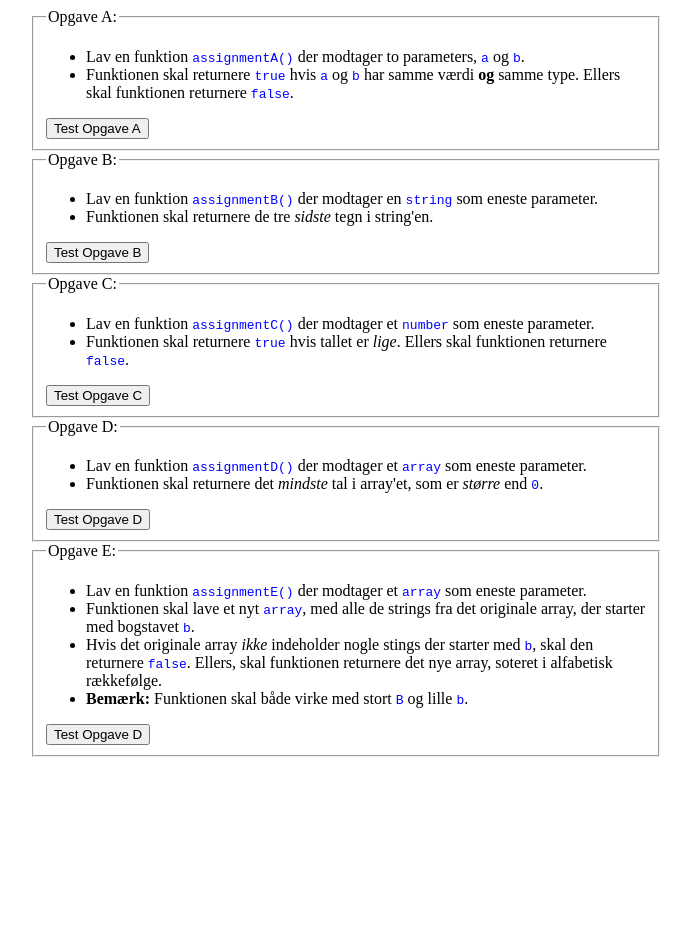
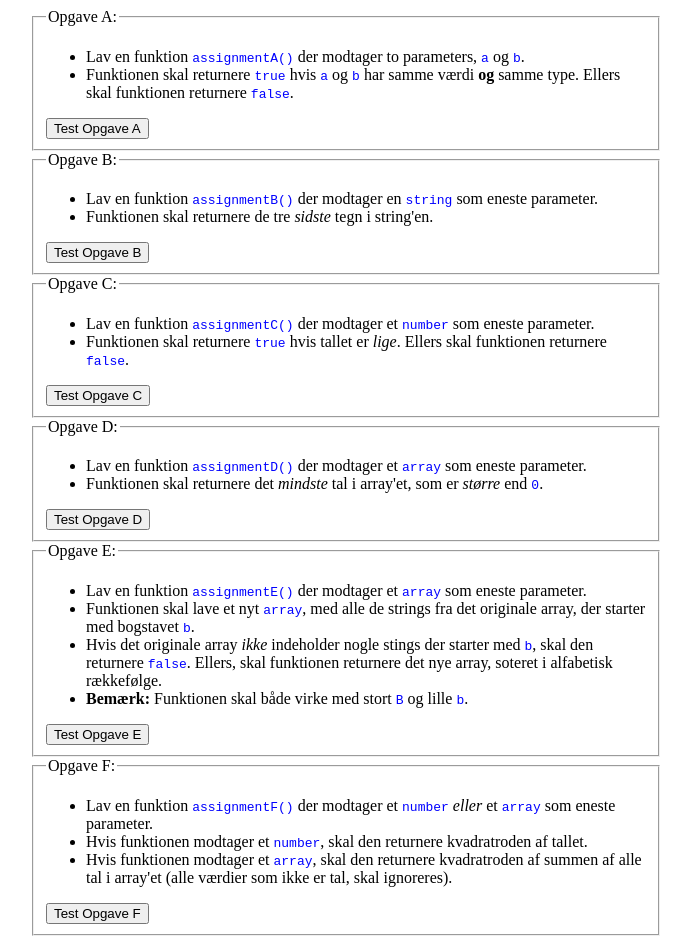
Before and after one commit to CMK-WU11/bootcamp-js-ekstra-opgaver01, a plain HTML site: page index.html in a window 1280 px wide. Shown: the whole page, without its empty margins (294-985 px from the left). Before the commit the page ends 800 px from the top, so only its background shows below. Drawn offline with Linux system fonts and the light colour scheme.

Commit message:
add assiginment f

```diff
--- a/index.html
+++ b/index.html
@@ -57,7 +57,18 @@
             <li><strong>Bemærk:</strong> Funktionen skal både virke med stort <code>B</code> og lille <code>b</code>.</li>
         </ul>
 
-        <button onclick="validate('e')">Test Opgave D</button>
+        <button onclick="validate('e')">Test Opgave E</button>
+    </fieldset>
+
+    <fieldset class="assignmentF">
+        <legend>Opgave F:</legend>
+        <ul>
+            <li>Lav en funktion <code>assignmentF()</code> der modtager et <code>number</code> <em>eller</em> et <code>array</code> som eneste parameter.</li>
+            <li>Hvis funktionen modtager et <code>number</code>, skal den returnere kvadratroden af tallet.
+            <li>Hvis funktionen modtager et <code>array</code>, skal den returnere kvadratroden af summen af alle tal i array'et (alle værdier som ikke er tal, skal ignoreres).</li>
+        </ul>
+
+        <button onclick="validate('f')">Test Opgave F</button>
     </fieldset>
 
 
@@ -71,7 +82,8 @@
                 assignmentB:[ ['Henrik', 'rik'], ['Batman', 'man'], ['Skole', 'ole'], ['Fridag', 'dag'] ],
                 assignmentC:[ [42, true], [69, false], [420, true], [1337, false] ],
                 assignmentD:[ [[8, 2, 88, -111, 0], 2], [[45, -23, 1, 23, 0.5], 0.5], [[343, -32, 88, -111, 635], 88], [[7, 3, 23, -4, 73], 3] ],
-                assignmentE:[ [['Brian', 'Henrik', 'batman', 42], ['batman', 'Brian']], [['Carsten', 'Troels', 'Henrik', 999], false], [['Bonk!', 'Boom!', 'Bam!', 'Beep!'], ['Bam!', 'Beep!', 'Bonk!','Boom!']] ]
+                assignmentE:[ [['Brian', 'Henrik', 'batman', 42], ['batman', 'Brian']], [['Carsten', 'Troels', 'Henrik', 999], false], [['Bonk!', 'Boom!', 'Bam!', 'Beep!'], ['Bam!', 'Beep!', 'Bonk!','Boom!']] ],
+                assignmentF:[ [25, 5], [81, 9], [[4, 4, 4, 4], 4], [['HTML', 'CSS', 100, 'JS', 'PHP'], 10] ]
             }
 
             let errors = {};
@@ -107,6 +119,13 @@
 
                     document.querySelector('.assignmentE').style.backgroundColor = errors.assignmentE ? color.invalid : color.valid;
                 break;
+
+                case 'f':
+                    cases.assignmentF.forEach(check => { if (typeof assignmentF === 'undefined' || assignmentF(check[0]) !== check[1]) errors.assignmentF = true});
+                    document.querySelector('.assignmentF').style.backgroundColor = errors.assignmentF ? color.invalid : color.valid;
+
+                break;
+
             }
         }
 
```
